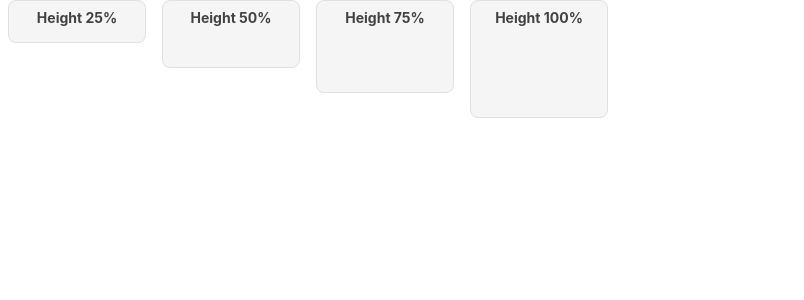
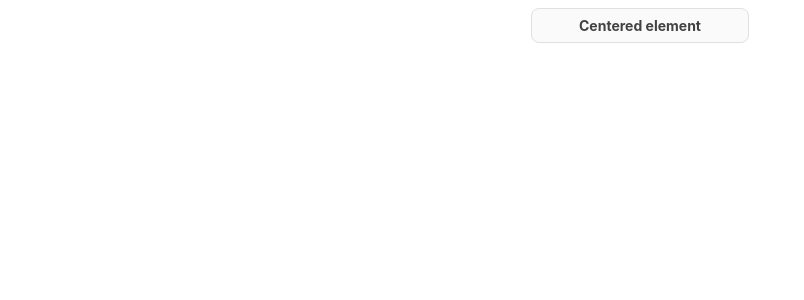
Before and after one commit to OmarThinks/Material-UI-Project, a React (Create React App) app in the folder src/: page / in a window 1280 px wide. Shown: the top 300 px of the page, without its empty margins (0-804 px from the left). Built offline with nearby package versions, Linux system fonts and the light colour scheme.

Commit message:
Cenetered element

```diff
--- a/src/src/App.js
+++ b/src/src/App.js
@@ -1,99 +1,32 @@
 import * as React from 'react';
 import Box from '@mui/material/Box';
 
-export default function Height() {
-  //console.log(theme);
+export default function HorizontalCentering() {
   return (
-    <Box sx={{ height: 100, width: '100%' }}>
+    <div>
       <Box
         sx={{
-          height: '25%',
-          width: 120,
-          display: 'inline-block',
+          mx: 'auto',
+          //ml:"auto",
+          //mr:"auto",
+          width: 200,
           p: 1,
-          mx: 1,
+          my: 1,
           bgcolor: (theme) =>
-            {console.log(theme);
-              return theme.palette.mode === 'dark' ? '#101010' : 'grey.100'},
+            theme.palette.mode === 'dark' ? '#101010' : 'grey.50',
           color: (theme) =>
             theme.palette.mode === 'dark' ? 'grey.300' : 'grey.800',
           border: '1px solid',
           borderColor: (theme) =>
             theme.palette.mode === 'dark' ? 'grey.800' : 'grey.300',
           borderRadius: 2,
+          textAlign: 'center',
           fontSize: '0.875rem',
           fontWeight: '700',
-          textAlign: 'center',
         }}
       >
-        Height 25%
+        Centered element
       </Box>
-      <Box
-        sx={{
-          height: '50%',
-          width: 120,
-          display: 'inline-block',
-          p: 1,
-          mx: 1,
-          bgcolor: (theme) =>
-            theme.palette.mode === 'dark' ? '#101010' : 'grey.100',
-          color: (theme) =>
-            theme.palette.mode === 'dark' ? 'grey.300' : 'grey.800',
-          border: '1px solid',
-          borderColor: (theme) =>
-            theme.palette.mode === 'dark' ? 'grey.800' : 'grey.300',
-          borderRadius: 2,
-          fontSize: '0.875rem',
-          fontWeight: '700',
-          textAlign: 'center',
-        }}
-      >
-        Height 50%
-      </Box>
-      <Box
-        sx={{
-          height: '75%',
-          width: 120,
-          display: 'inline-block',
-          p: 1,
-          mx: 1,
-          bgcolor: (theme) =>
-            theme.palette.mode === 'dark' ? '#101010' : 'grey.100',
-          color: (theme) =>
-            theme.palette.mode === 'dark' ? 'grey.300' : 'grey.800',
-          border: '1px solid',
-          borderColor: (theme) =>
-            theme.palette.mode === 'dark' ? 'grey.800' : 'grey.300',
-          borderRadius: 2,
-          fontSize: '0.875rem',
-          fontWeight: '700',
-          textAlign: 'center',
-        }}
-      >
-        Height 75%
-      </Box>
-      <Box
-        sx={{
-          height: '100%',
-          width: 120,
-          display: 'inline-block',
-          p: 1,
-          mx: 1,
-          bgcolor: (theme) =>
-            theme.palette.mode === 'dark' ? '#101010' : 'grey.100',
-          color: (theme) =>
-            theme.palette.mode === 'dark' ? 'grey.300' : 'grey.800',
-          border: '1px solid',
-          borderColor: (theme) =>
-            theme.palette.mode === 'dark' ? 'grey.800' : 'grey.300',
-          borderRadius: 2,
-          fontSize: '0.875rem',
-          fontWeight: '700',
-          textAlign: 'center',
-        }}
-      >
-        Height 100%
-      </Box>
-    </Box>
+    </div>
   );
 }
```
Also changed, not shown: src/src/index.css (+0 -14 lines).
